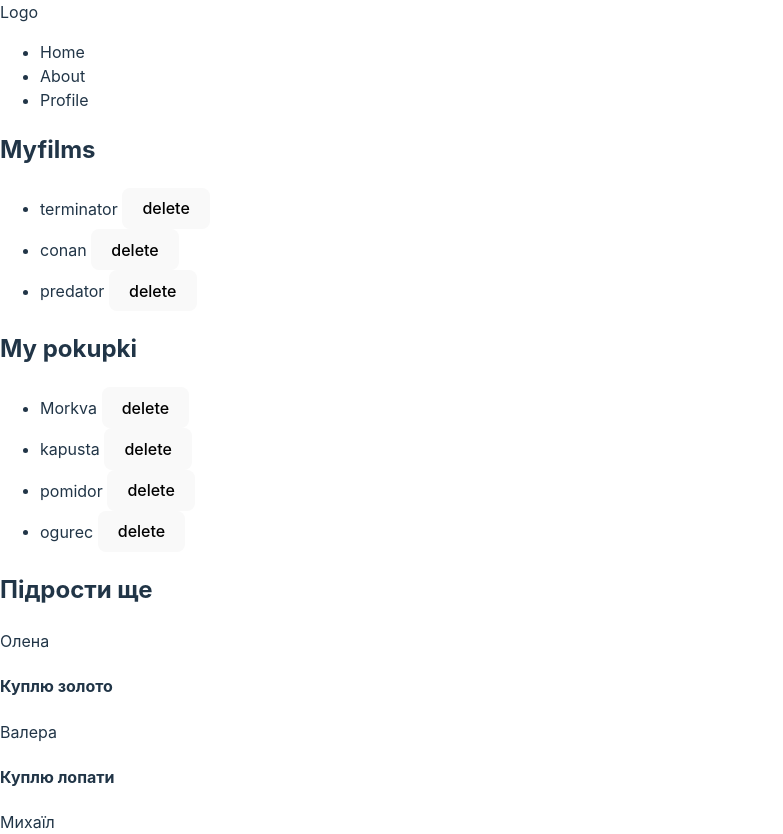
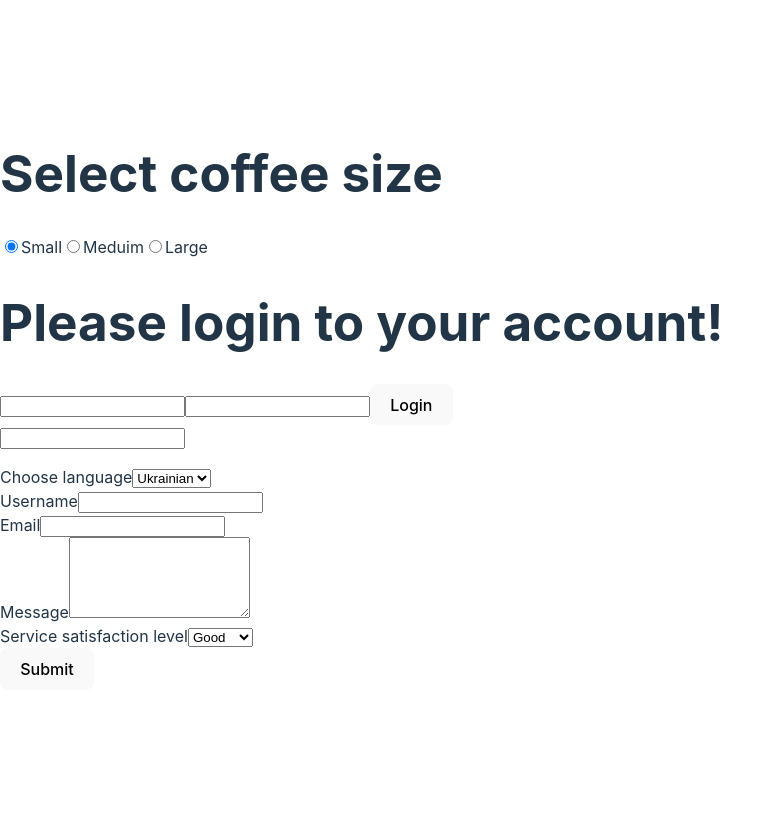
Before and after one commit to svbiz4u/react-test, a React (Vite) app: page / in a window 1280 px wide. Shown: the whole page, without its empty margins (0-783 px from the left). After the commit the page ends 800 px from the top, so only its background shows below. Built offline with nearby package versions, Linux system fonts and the light colour scheme.

Commit message:
com031124-1554

```diff
--- a/package.json
+++ b/package.json
@@ -10,8 +10,10 @@
     "preview": "vite preview"
   },
   "dependencies": {
+    "formik": "^2.4.6",
     "react": "^18.3.1",
-    "react-dom": "^18.3.1"
+    "react-dom": "^18.3.1",
+    "yup": "^1.4.0"
   },
   "devDependencies": {
     "@eslint/js": "^9.11.1",
--- a/src/components/App.jsx
+++ b/src/components/App.jsx
@@ -1,64 +1,158 @@
-import Header from "./Header/Header"
-import List from "./List/List"
-import Message from "./Message/Message"
+// const App = () => {
+// return (
+
+import { useState } from "react";
+import LangSwitcher from "./LangSwitcher/LangSwitcher";
+import LoginForm from "./LoginForm/LoginForm";
+import SearchBar from "./SearchBar/SearchBar";
+import FeedbackForm from "./FeedbackForm/FeedbackForm";
+
+//   <div></div>
+// )
+
+// }
+
+// export default App
 
 
 
 
 const App = () => {
-const isOnline = false
-const age = 16
-const filmsData =  [
-{id: '1',
-  title: 'terminator'
-},
+  const [lang, setLang] = useState("uk");
+  const [coffeeSize, setCoffeeSize] = useState("sm");
 
-{ id: '2',
-  title: 'conan'
-},
+  const handleSizeChange = (evt) => {
+    setCoffeeSize(evt.target.value);
+  };
 
-{ id: '3',
-  title: 'predator'
-}
-]
-
-const productsData =  [
-  {id: '1',
-    title: 'Morkva'
-  },
-
-  { id: '2',
-    title: 'kapusta'
-  },
-
-  { id: '3',
-    title: 'pomidor'
-  },
-
-  { id: '4',
-    title: 'ogurec'
-  }
-  ]
-
+  // Колбек-функція для обробки сабміту форми
+  const handleLogin = (userData) => {
+    // Виконуємо необхідні операції з даними
+    console.log(userData);
+  };
 
   return (
-<div>
- <Header />
-<List title = 'Myfilms' data = {filmsData}/>
+    <div>
+      <h1>Select coffee size</h1>
+      <label>
+        <input
+          type="radio"
+          name="coffeeSize"
+          value="sm"
+          checked={coffeeSize === "sm"}
+          onChange={handleSizeChange}
+        />
+        Small
+      </label>
+      <label>
+        <input
+          type="radio"
+          name="coffeeSize"
+          value="md"
+          checked={coffeeSize === "md"}
+          onChange={handleSizeChange}
+        />
+        Meduim
+      </label>
+      <label>
+        <input
+          type="radio"
+          name="coffeeSize"
+          value="lg"
+          checked={coffeeSize === "lg"}
+          onChange={handleSizeChange}
+        />
+        Large
+      </label>
+      <h1>Please login to your account!</h1>
+      {/* Передаємо колбек як пропс форми */}
+      <LoginForm onLogin={handleLogin} />
+      <SearchBar />
+      <LangSwitcher value={lang} onSelect={setLang} />
 
-<List title = 'My pokupki 'data = {productsData}/>
+      <FeedbackForm />
 
-{isOnline && <h1>welcome back</h1>}
-{age > 18 ? <h2>тобі вже можна в Макдональдс</h2> : <h2>Підрости ще</h2>}
+    </div>
+)
+};
 
-  <Message text='' author='Олена' />
-  <Message text='Куплю золото' author='Валера' />
-  <Message text='Куплю лопати' author='Михаїл' />
+export default App
 
 
 
-</div>
-  )
-}
 
-export default App
+
+
+
+
+
+
+
+
+
+
+
+// import Header from "./Header/Header"
+// import List from "./List/List"
+// import Message from "./Message/Message"
+
+
+
+
+// const App = () => {
+// const isOnline = false
+// const age = 16
+// const filmsData =  [
+// {id: '1',
+//   title: 'terminator'
+// },
+
+// { id: '2',
+//   title: 'conan'
+// },
+
+// { id: '3',
+//   title: 'predator'
+// }
+// ]
+
+// const productsData =  [
+//   {id: '1',
+//     title: 'Morkva'
+//   },
+
+//   { id: '2',
+//     title: 'kapusta'
+//   },
+
+//   { id: '3',
+//     title: 'pomidor'
+//   },
+
+//   { id: '4',
+//     title: 'ogurec'
+//   }
+//   ]
+
+
+//   return (
+// <div>
+//  <Header />
+// <List title = 'Myfilms' data = {filmsData}/>
+
+// <List title = 'My pokupki 'data = {productsData}/>
+
+// {isOnline && <h1>welcome back</h1>}
+// {age > 18 ? <h2>тобі вже можна в Макдональдс</h2> : <h2>Підрости ще</h2>}
+
+//   <Message text='' author='Олена' />
+//   <Message text='Куплю золото' author='Валера' />
+//   <Message text='Куплю лопати' author='Михаїл' />
+
+
+
+// </div>
+//   )
+// }
+
+// export default App
--- /dev/null
+++ b/src/components/FeedbackForm/FeedbackForm.jsx
@@ -0,0 +1,75 @@
+import { Formik, Form, Field } from 'formik';
+import { useId } from 'react';
+import * as Yup from "yup";
+import { ErrorMessage } from "formik";
+
+
+
+const FeedbackSchema = Yup.object().shape({
+    username: Yup.string().min(2, "Too Short!").max(50, "Too Long!").required("Required"),
+    email: Yup.string().email("Must be a valid email!").required("Required"),
+    message: Yup.string().min(3, "Too short").max(256, "Too long").required("Required"),
+    level: Yup.string().oneOf(["good", "neutral", "bad"]).required("Required"),
+  });
+
+  const initialValues = {
+    username: "",
+    email: "",
+    message: "",
+    level: "good",
+  };
+
+  const FeedbackForm = () => {
+    const nameFieldId = useId();
+    const emailFieldId = useId();
+    const msgFieldId = useId();
+    const levelFieldId = useId();
+
+    const handleSubmit = (values, actions) => {
+      console.log(values);
+      actions.resetForm();
+    };
+
+    return (
+      <Formik
+        initialValues={initialValues}
+        onSubmit={handleSubmit}
+        validationSchema={FeedbackSchema}
+      >
+        <Form>
+          <div>
+            <label htmlFor={nameFieldId}>Username</label>
+            <Field type="text" name="username" id={nameFieldId} />
+            <ErrorMessage name="username" component="span" />
+          </div>
+
+          <div>
+            <label htmlFor={emailFieldId}>Email</label>
+            <Field type="email" name="email" id={emailFieldId} />
+            <ErrorMessage name="email" component="span" />
+          </div>
+
+          <div>
+            <label htmlFor={msgFieldId}>Message</label>
+            <Field as="textarea" name="message" id={msgFieldId} rows="5" />
+            <ErrorMessage name="message" component="span" />
+          </div>
+
+          <div>
+            <label htmlFor={levelFieldId}>Service satisfaction level</label>
+            <Field as="select" name="level" id={levelFieldId}>
+              <option value="good">Good</option>
+              <option value="neutral">Neutral</option>
+              <option value="bad">Bad</option>
+            </Field>
+            <ErrorMessage name="level" component="span" />
+          </div>
+
+          <button type="submit">Submit</button>
+        </Form>
+      </Formik>
+    );
+  };
+
+
+export default FeedbackForm
--- a/src/components/Header/Header.jsx
+++ b/src/components/Header/Header.jsx
@@ -1,16 +1,16 @@
-const Header = () => {
-    return (
-  <header>
-      <div> Logo </div>
-        <nav>
-          <ul>
-          <li>Home</li>
-          <li>About</li>
-          <li>Profile</li>
-          </ul>
-        </nav>
-    </header>
-  )
-  }
+// const Header = () => {
+//     return (
+//   <header>
+//       <div> Logo </div>
+//         <nav>
+//           <ul>
+//           <li>Home</li>
+//           <li>About</li>
+//           <li>Profile</li>
+//           </ul>
+//         </nav>
+//     </header>
+//   )
+//   }
 
-  export default Header
+//   export default Header
--- /dev/null
+++ b/src/components/LangSwitcher/LangSwitcher.jsx
@@ -0,0 +1,24 @@
+import { useId } from "react";
+
+const LangSwitcher = ({ value, onSelect }) => {
+    const selectId = useId();
+
+    return (
+      <div>
+        <label htmlFor={selectId}>Choose language</label>
+        <select
+          id={selectId}
+          value={value}
+          onChange={(evt) => onSelect(evt.target.value)}
+        >
+          <option value="uk">Ukrainian</option>
+          <option value="en">English</option>
+          <option value="pl">Polish</option>
+        </select>
+      </div>
+    );
+  };
+
+
+
+  export default  LangSwitcher
--- a/src/components/List/List.jsx
+++ b/src/components/List/List.jsx
@@ -1,14 +1,14 @@
-const List  = ({data, title}) => {
-   return (
-    <div>
-        <h2>{title}</h2>
-         <ul>
-            {data.map(item =>
-            ( <li key={item.id}>{item.title} <button>delete</button></li>))}
-        </ul>
+// const List  = ({data, title}) => {
+//    return (
+//     <div>
+//         <h2>{title}</h2>
+//          <ul>
+//             {data.map(item =>
+//             ( <li key={item.id}>{item.title} <button>delete</button></li>))}
+//         </ul>
 
-    </div>
-   )
-}
+//     </div>
+//    )
+// }
 
-export default List
+// export default List
--- /dev/null
+++ b/src/components/LoginForm/LoginForm.jsx
@@ -0,0 +1,48 @@
+import { useState } from "react";
+
+
+const LoginForm = () => {
+    const [values, setValues] = useState({
+      login: "",
+      password: "",
+    });
+
+    const handleChange = (evt) => {
+      setValues({
+        ...values,
+        [evt.target.name]: evt.target.value,
+      });
+    };
+
+    const handleSumit = (evt) => {
+      evt.preventDefault();
+
+      console.log(values);
+
+      setValues({
+        login: "",
+        password: "",
+      });
+    };
+
+    return (
+      <form onSubmit={handleSumit}>
+        <input
+          type="text"
+          name="login"
+          value={values.login}
+          onChange={handleChange}
+        />
+        <input
+          type="password"
+          name="password"
+          value={values.password}
+          onChange={handleChange}
+        />
+        <button type="submit">Login</button>
+      </form>
+    );
+  };
+
+
+  export default LoginForm
--- a/src/components/Message/Message.jsx
+++ b/src/components/Message/Message.jsx
@@ -1,10 +1,10 @@
-const Message = ({ author = 'default author', text = 'default advertisment'}) =>  {
-return (
-    <div>
-        <h4>{text}</h4>
-        <span>{author}</span>
-    </div>
-)
-}
+// const Message = ({ author = 'default author', text = 'default advertisment'}) =>  {
+// return (
+//     <div>
+//         <h4>{text}</h4>
+//         <span>{author}</span>
+//     </div>
+// )
+// }
 
-export default Message
+// export default Message
--- /dev/null
+++ b/src/components/SearchBar/SearchBar.jsx
@@ -0,0 +1,19 @@
+import { useState } from "react";
+
+const SearchBar = () => {
+    const [inputValue, setInputValue] = useState("");
+
+    const handleChange = (evt) => {
+      setInputValue(evt.target.value);
+    };
+
+    return (
+      <div>
+        <input type="text" value={inputValue} onChange={handleChange} />
+        <p>{inputValue}</p>
+      </div>
+    );
+  };
+
+
+export default SearchBar
```
Also changed, not shown: 1 other file (tests, documents, lock files or other folders).
